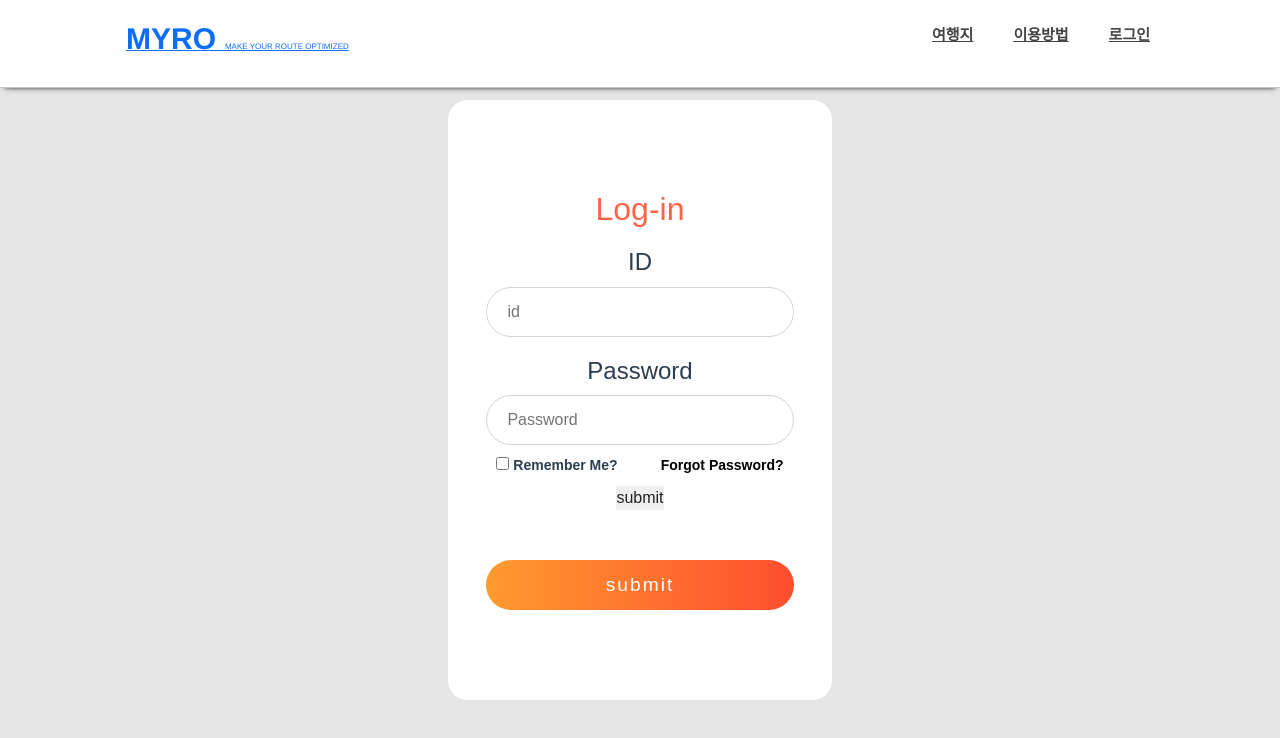
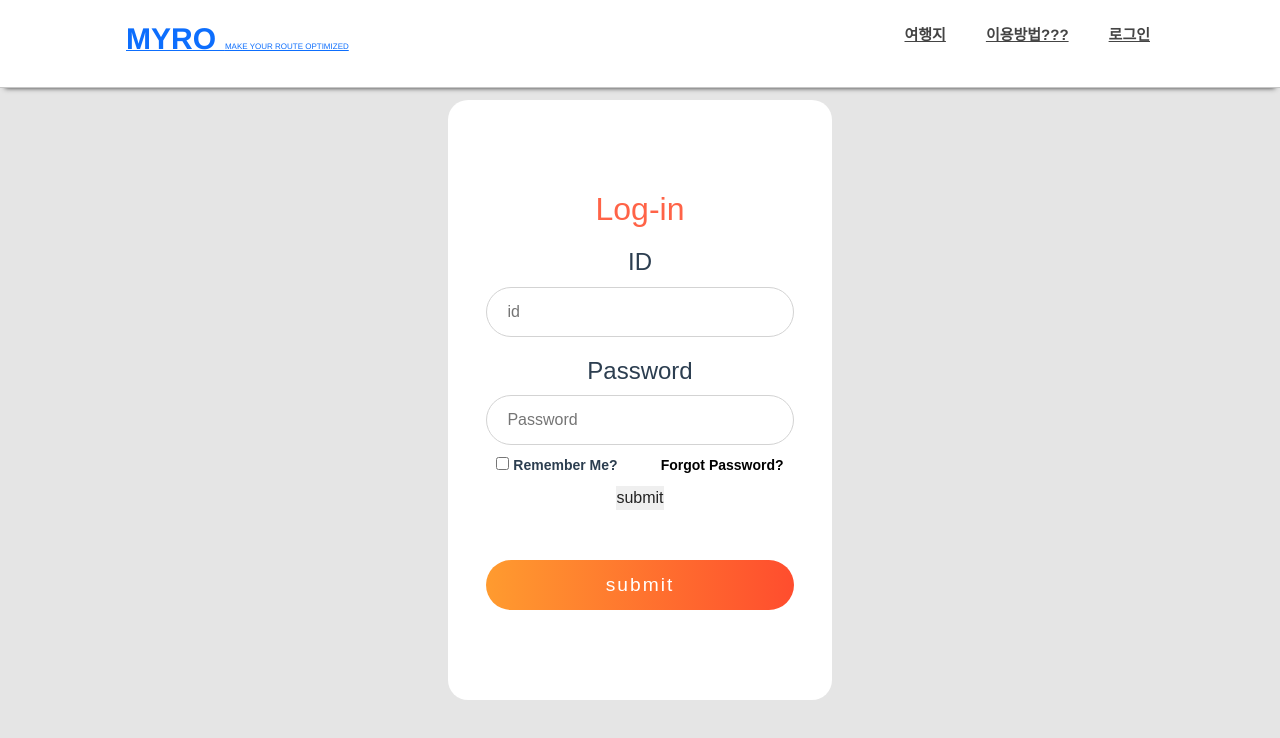
Before and after one commit to hyuntall/Travel_Maker, a Vue app in the folder FrontEnd/enjoy-trip/: page /login in a window 1280 px wide. Shown: the top 738 px of the page. Built offline with nearby package versions, Linux system fonts and the light colour scheme.

Commit message:
fix error in header

```diff
--- a/FrontEnd/enjoy-trip/src/components/common/HeaderNav.vue
+++ b/FrontEnd/enjoy-trip/src/components/common/HeaderNav.vue
@@ -4,16 +4,20 @@
       <div class="row">
         <div class="header clearfix">
           <div>
-            <a href="#"> <b>MYRO</b>&nbsp;&nbsp;<span>MAKE YOUR ROUTE OPTIMIZED</span> </a>
+            <router-link to="/"> <b>MYRO</b>&nbsp;&nbsp;<span>MAKE YOUR ROUTE OPTIMIZED</span> </router-link>
           </div>
           <nav class="nav">
             <ul class="main-menu">
-              <li><a href="#">여행지</a></li>
-              <li v-if="getUser"><router-link>MyPlan</router-link></li>
-              <li><a href="#">이용방법</a></li>
               <li>
-                <router-link v-if="getUser" @click="logout">로그아웃</router-link>
-                <router-link v-else to="/login">로그인</router-link>
+                <router-link to="/">여행지</router-link>
+              </li>
+              <li v-if="getUser"><router-link to="/">MyPlan</router-link></li>
+              <li>
+                <router-link to="/">이용방법???</router-link>
+              </li>
+              <li>
+                <a href="#" v-if="getUser" @click="logout">로그아웃</a>
+                <router-link to="/login" v-else>로그인</router-link>
               </li>
             </ul>
           </nav>
```
Also changed, not shown: FrontEnd/enjoy-trip/src/components/LoginForm.vue (+0 -11 lines).
